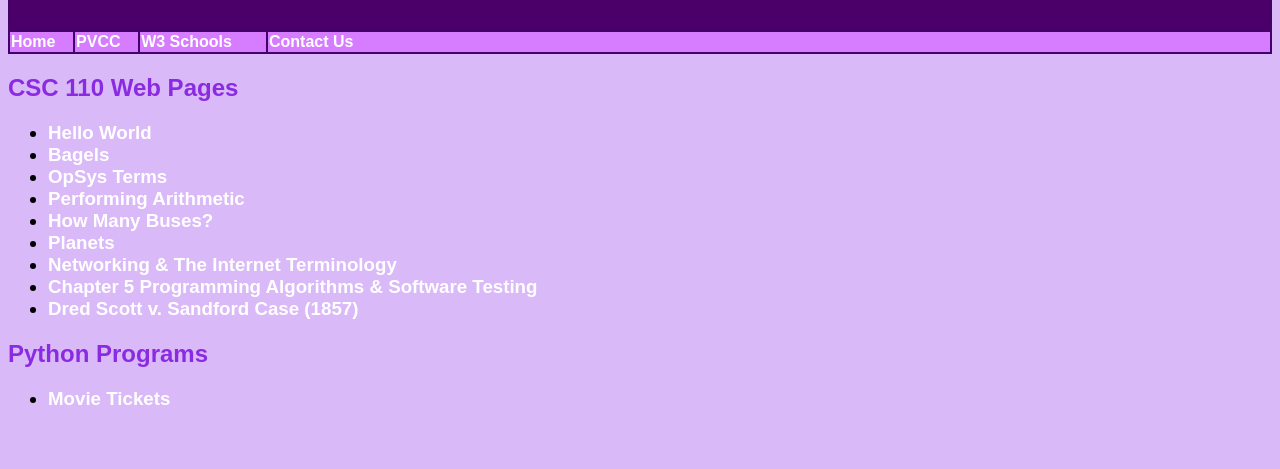
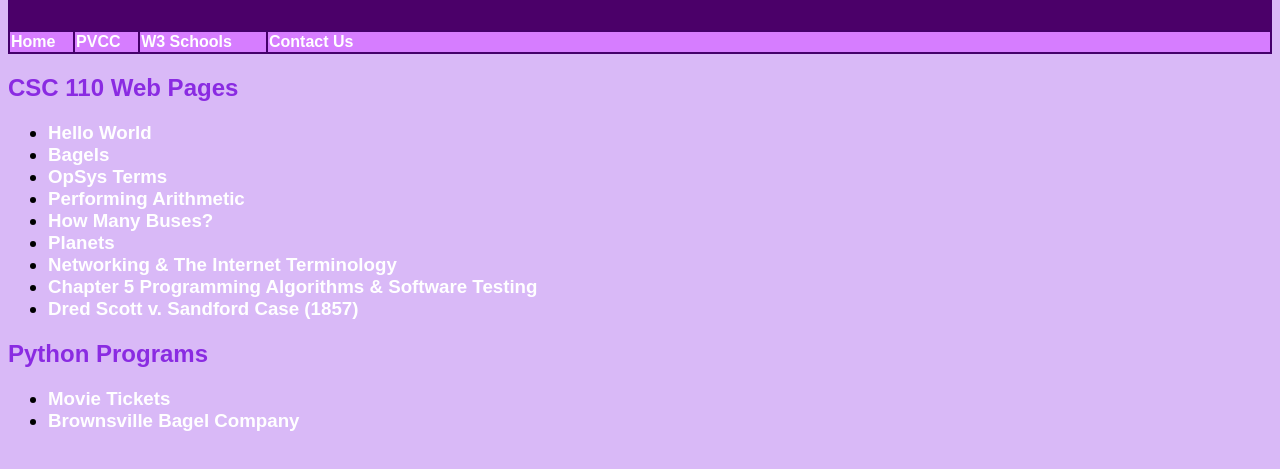
Before and after one commit to smiller-pvcc/smiller-pvcc.github.io, a plain HTML site: page index.html in a window 1280 px wide. Shown: the part 71-540 px from the top of the page. Drawn offline with Linux system fonts and the light colour scheme.

Commit message:
Update index.html

```diff
--- a/index.html
+++ b/index.html
@@ -48,6 +48,7 @@
   <h3>
     <ul>
      <li><a href = "tickets.py"> Movie Tickets </a></li>
+     <li><a href = "bagelscost.py"> Brownsville Bagel Company </a></li>
    </ul>
   </h3>
   </body>
```
